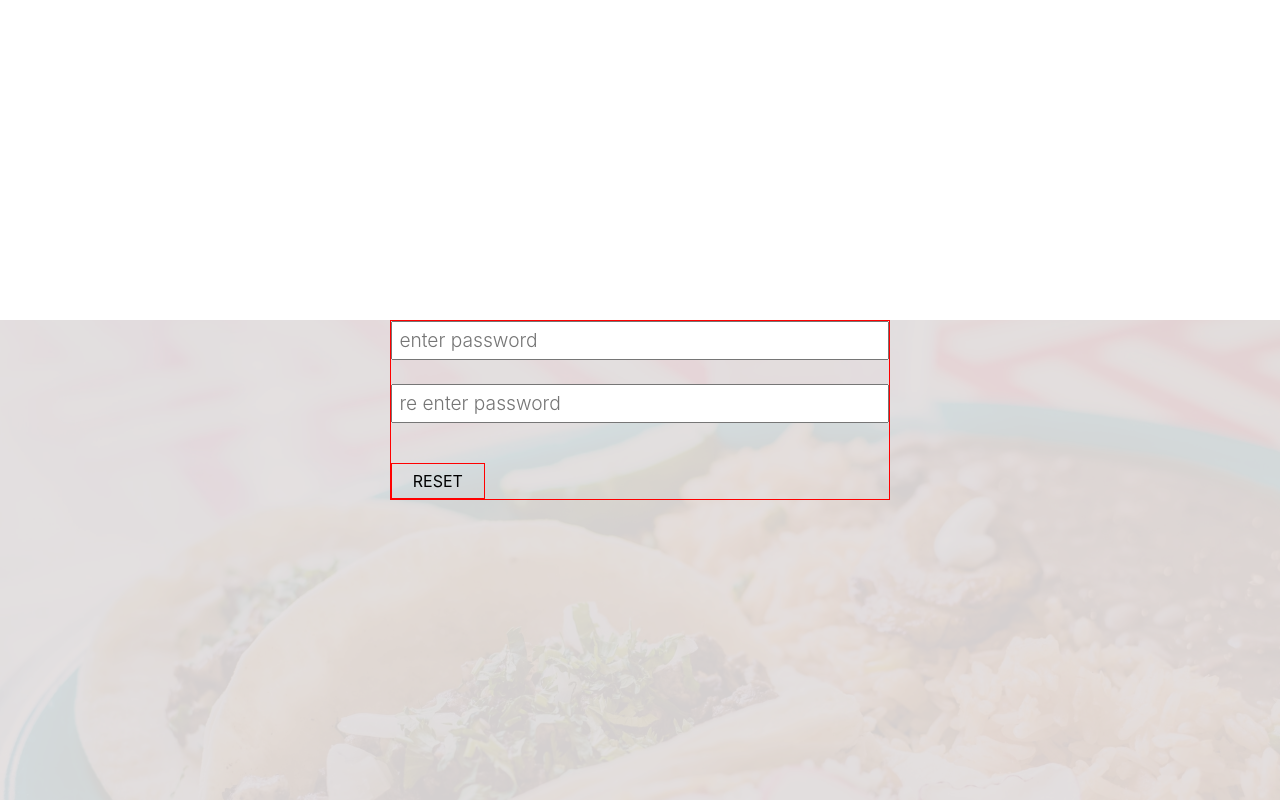
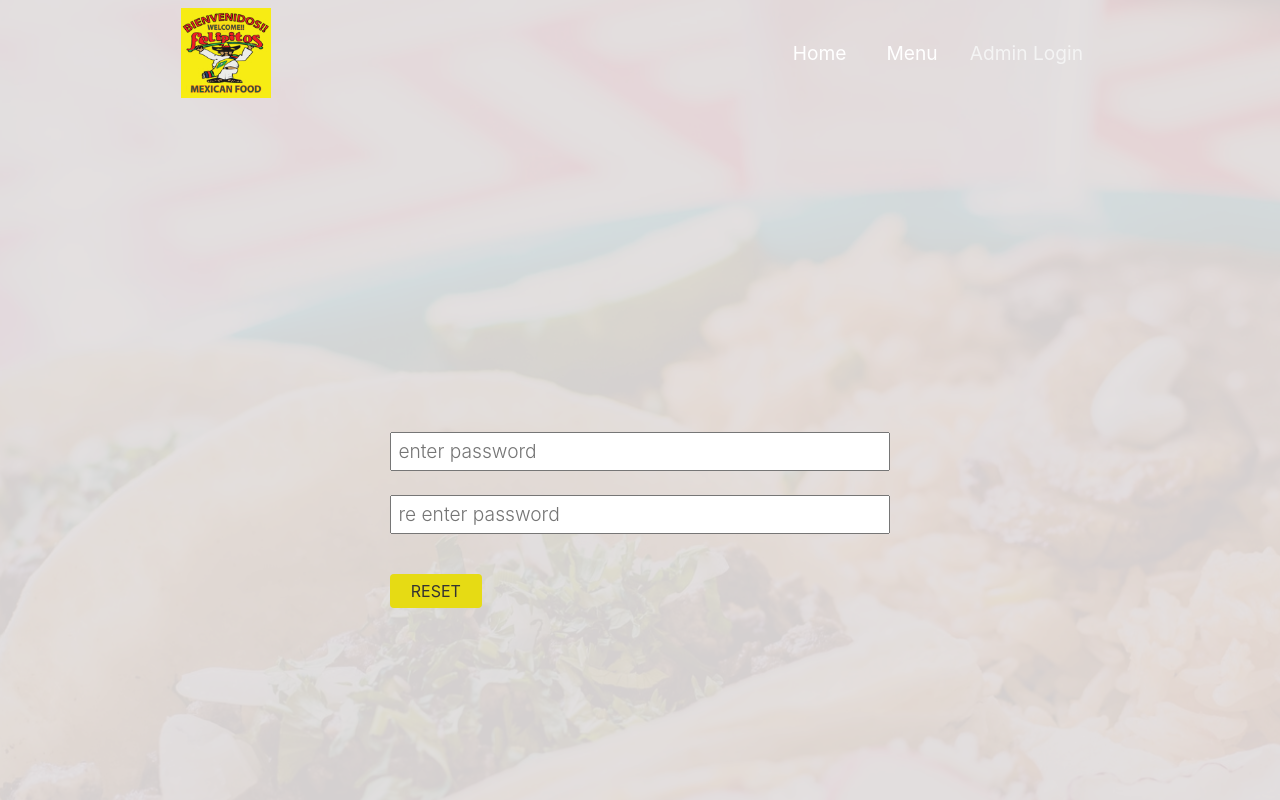
Before and after one commit to anthonyamaro15/restaurant-frontend, a React (Create React App) app: page /api/auth/resetpassword/1 in a window 1280 px wide. Shown: the top 800 px of the page. Built offline with nearby package versions, Linux system fonts and the light colour scheme.

Commit message:
added errors for required fields from forms

```diff
--- a/src/components/Content.js
+++ b/src/components/Content.js
@@ -47,7 +47,7 @@ const Content = () => {
         </div>
       </div>
 
-      <div className="Map-content">
+      <div className="Map-content" id="locations">
         <h1>locations</h1>
         <div className="map-wrapper">
           <div className="restaurant-map">
--- a/src/components/Header.js
+++ b/src/components/Header.js
@@ -7,7 +7,7 @@ const Header = () => {
       <div className="inner-wrapper">
         <h1>best mexican food in town!</h1>
         <p>Fresh authentic mexican food everyday.</p>
-        <Link to="/">see menu</Link>
+        <a href="#locations">locations</a>
       </div>
     </header>
   );
--- a/src/components/MainApp.js
+++ b/src/components/MainApp.js
@@ -26,11 +26,10 @@ const MainApp = () => {
         <ForgotPassword />
       </Route>
 
-      <Route
-        exact
-        path="/api/auth/resetpassword/:token"
-        component={ResetPassword}
-      />
+      <Route exact path="/api/auth/resetpassword/:token">
+        <Navbar />
+        <ResetPassword />
+      </Route>
 
       <Route exact path="/menu/:category">
         <MainMenu />
--- a/src/components/admin/ResetPassword.js
+++ b/src/components/admin/ResetPassword.js
@@ -11,7 +11,10 @@ const ResetPassword = () => {
   const history = useHistory();
 
   const onSubmit = (value) => {
-    const { password } = value;
+    const { password, rpassword } = value;
+    if (password !== rpassword) {
+      setError("Passwords do not match!");
+    } else {
       const newPass = {
         password,
       };
@@ -29,6 +32,7 @@ const ResetPassword = () => {
           setError(err.response.data.errMessage);
           setLoading(false);
         });
+    }
   };
   return (
     <div className="ResetPassword">
@@ -38,10 +42,11 @@ const ResetPassword = () => {
             type="password"
             name="password"
             id="password"
-            ref={register}
+            ref={register({ required: true })}
             placeholder="enter password"
           />
-          <p className="error">erorr here</p>
+          <p className="error">{errors.password && "Password Require"}</p>
+          <p className="error">{error && error}</p>
         </label>
 
         <label htmlFor="rpassword">
@@ -49,13 +54,22 @@ const ResetPassword = () => {
             type="password"
             name="rpassword"
             id="rpassword"
-            ref={register}
+            ref={register({ required: true })}
             placeholder="re enter password"
           />
-          <p className="error">erorr here</p>
+          <p className="error">
+            {errors.rpassword && "Comfirm Password Require"}
+          </p>
+          <p className="error">{error && error}</p>
         </label>
 
-        <button type="submit">reset</button>
+        <button
+          type="submit"
+          disabled={loading}
+          className={loading ? "isLoading" : ""}
+        >
+          {loading ? "reseting.." : "reset"}
+        </button>
       </form>
     </div>
   );
--- a/src/sass/_forgotPassword.scss
+++ b/src/sass/_forgotPassword.scss
@@ -56,10 +56,9 @@
 }
 
 .ResetPassword {
-  border: 1px solid red;
-
   width: 500px;
-  margin: 20rem auto;
+  margin: 0 auto;
+  padding: 27rem 0;
 
   form {
     font-size: 1.2rem;
@@ -81,9 +80,10 @@
         //   border: 1px solid red;
         font-size: 0.9rem;
         position: absolute;
-        top: 2.3rem;
+        top: 2.4rem;
         left: 0.3rem;
-        display: none;
+        //   display: none;
+        color: red;
       }
     }
 
@@ -93,8 +93,14 @@
       text-transform: uppercase;
       font-size: 1rem;
       background: none;
-      border: 1px solid red;
+      // border: 1px solid red;
+      border-radius: 4px;
       margin-top: 1rem;
+      background: #e6db14;
+      color: #333;
+    }
+    .isLoading {
+      background: lighten(#e6db14, 35%);
     }
   }
 }
```
Lines whose indentation alone changed are shown as unchanged.
